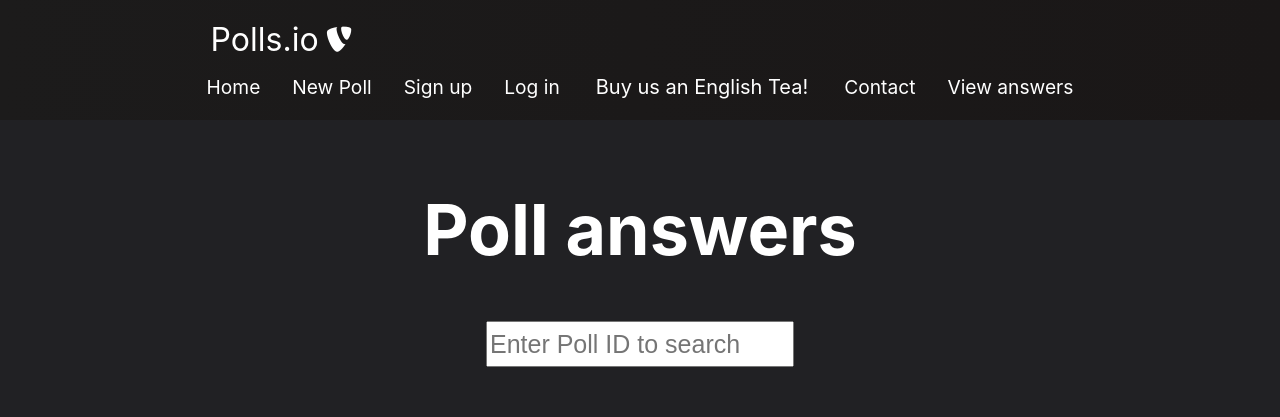
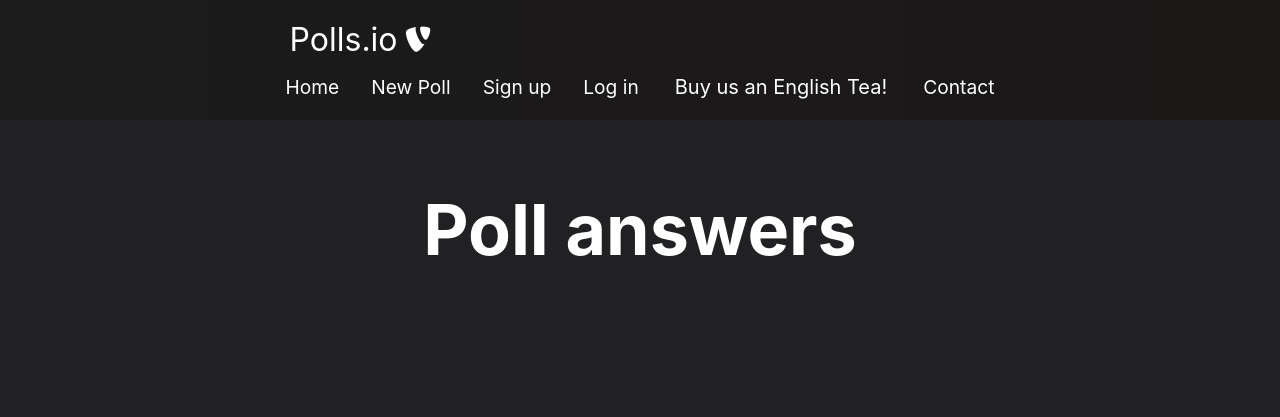
Before and after one commit to Cazazazoo/cpsc362-finalproject, a React (Create React App) app in the folder website/: page /viewanswers/1 in a window 1280 px wide. Shown: the top 417 px of the page. Built offline with nearby package versions, Linux system fonts and the light colour scheme; no server answers.

Commit message:
Fixed View Answers 11/22/23

```diff
--- a/website/src/App.js
+++ b/website/src/App.js
@@ -57,11 +57,6 @@ function App() {
               Contact
             </a>
           </li>
-          <li className='nav-item'>
-            <a href="/viewanswers" className='nav-links'>
-              View answers
-            </a>
-          </li>
         </u1>
       </div>
     </nav>
--- a/website/src/viewanswers.js
+++ b/website/src/viewanswers.js
@@ -1,13 +1,14 @@
 import React, { useState, useEffect } from 'react';
 import Axios from 'axios';
+import { useParams } from 'react-router-dom';
 
 function ViewAnswers() {
   // State to store poll data
   const [polls, setPolls] = useState([]);
   // State to store response data
   const [responses, setResponses] = useState([]);
-  // State to store the searched poll ID
-  const [searchedPollId, setSearchedPollId] = useState('');
+  // // State to store the searched poll ID
+  // const [searchedPollId, setSearchedPollId] = useState('');
   // State to store filtered poll titles
   const [filteredTitles, setFilteredTitles] = useState([]);
   // State to store filtered responses
@@ -35,20 +36,21 @@ function ViewAnswers() {
       });
   }, []);
 
+  const { pollID } = useParams();
   // Handle changes in the search input
-  const handleSearchPollIdChange = (e) => {
-    setSearchedPollId(e.target.value);
-  };
+  // const handleSearchPollIdChange = (e) => {
+  //   setSearchedPollId(e.target.value);
+  // };
 
   // Filter and update titles and responses based on the searched poll ID
   useEffect(() => {
-    if (searchedPollId) {
+    if (pollID) {
       // Filter polls based on the searched poll ID
-      const filteredPolls = polls.filter(poll => poll.id === searchedPollId);
+      const filteredPolls = polls.filter(poll => poll.id === pollID);
 
       if (filteredPolls.length > 0) {
         // Filter responses based on the searched poll ID
-        const associatedResponses = responses.filter(response => response.poll_id === searchedPollId);
+        const associatedResponses = responses.filter(response => response.poll_id === pollID);
         //total count of responses
         const totalCount = associatedResponses.reduce((acc,response)=> acc +response.count, 0)
 
@@ -67,21 +69,21 @@ function ViewAnswers() {
       setFilteredTitles([]);
       setFilteredResponses([]);
     }
-  }, [searchedPollId, polls, responses]);
+  }, [pollID, polls, responses]);
 
   // Render the component
   return (
     <div className='view-answer-container'>
       <h1>Poll answers</h1>
 
-      {/* Input for entering the poll ID to search */}
+      {/* Input for entering the poll ID to search
       <input
         type="text"
-        value={searchedPollId}
+        value={pollID}
         onChange={handleSearchPollIdChange}
         placeholder="Enter Poll ID to search"
         style={{ width: '300px', height: '40px', fontSize: '25px' }}
-      />
+      /> */}
 
       {/* Display filtered titles and responses with counts */}
       <div className='view-id-container'>
```
Also changed, not shown: 1 other file (tests, documents, lock files or other folders).
